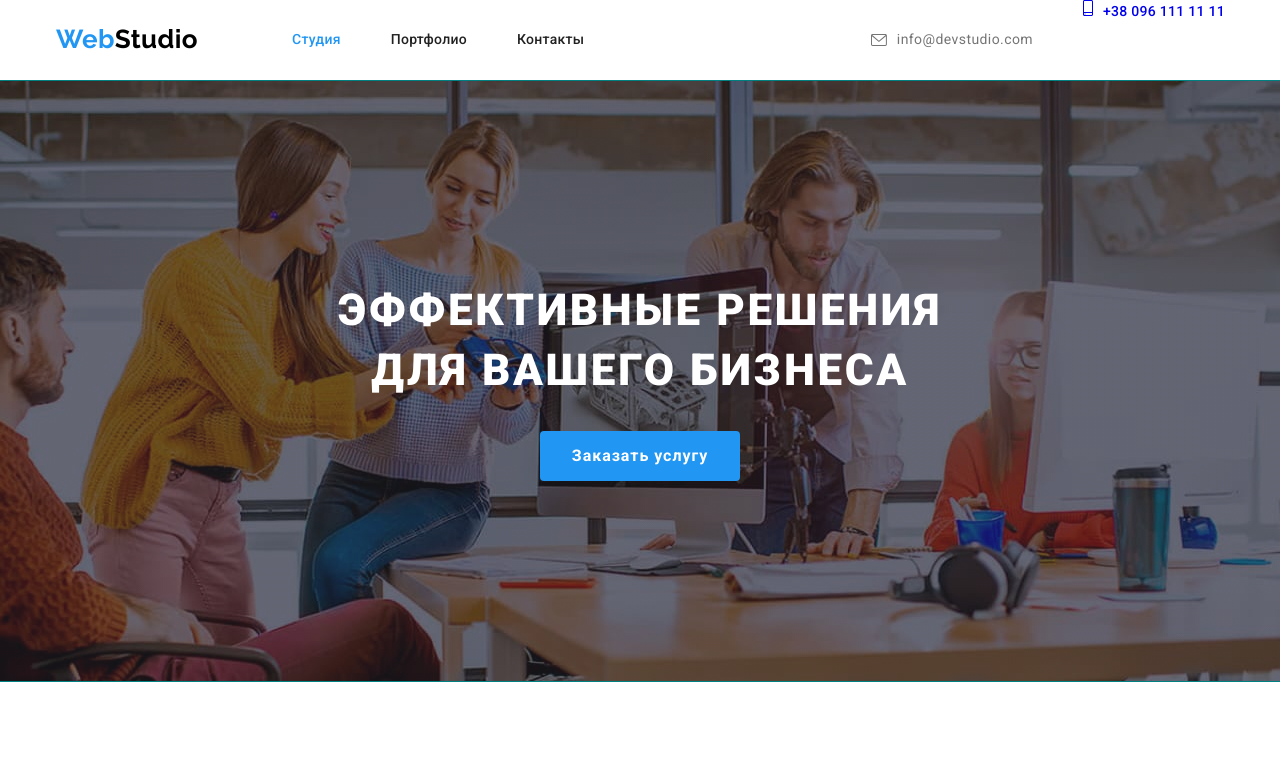
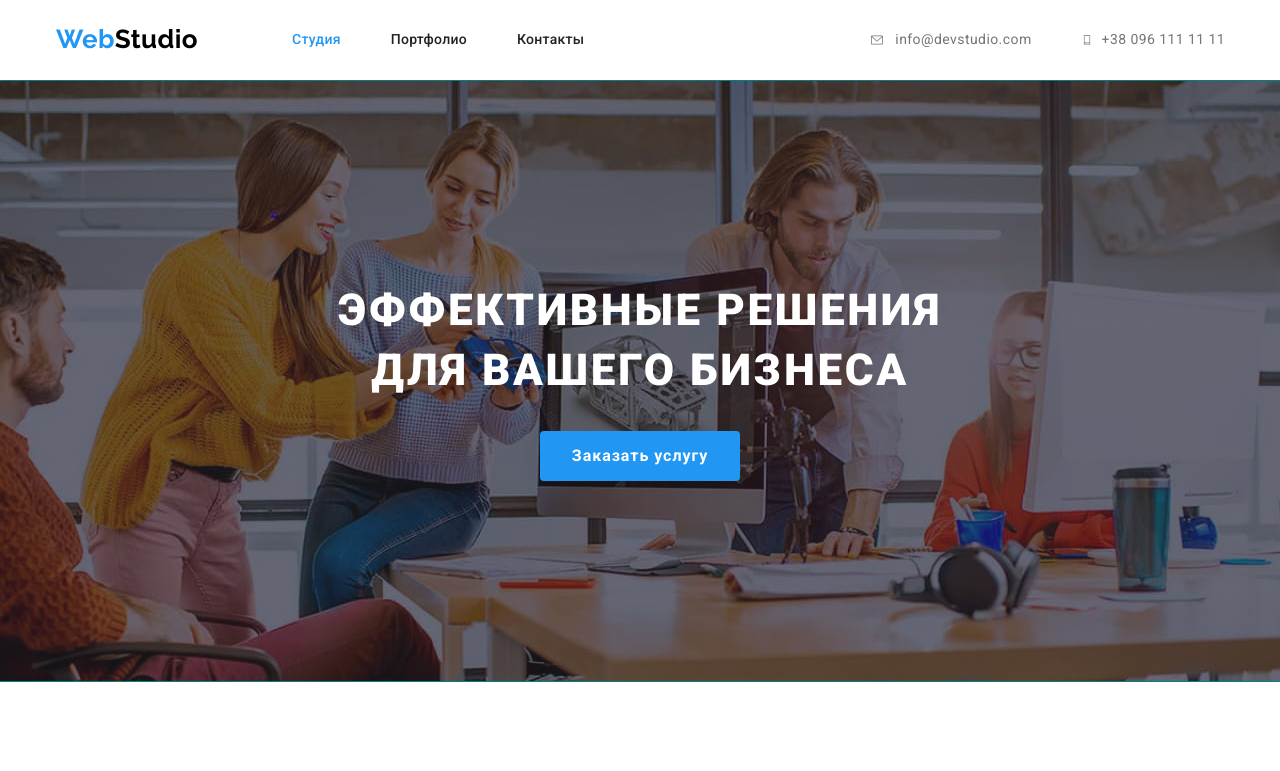
Before and after one commit to HalynaSinko/goit-markup-hw-04, a plain HTML site: page index.html in a window 1280 px wide. Shown: the top 771 px of the page. Drawn offline with nearby package versions, Linux system fonts and the light colour scheme.

Commit message:
Исправляет название класса

```diff
--- a/index.html
+++ b/index.html
@@ -40,7 +40,7 @@
             </svg>info@devstudio.com</a>
         </li>
         <li class="item">
-          <a class="contact link" href="tel:380961111111">
+          <a class="contact-link" href="tel:380961111111">
             <svg class="contact-icon" width="10" height="16">
               <use href="./images/symbol-defs.svg#icon-smartphone"></use>
             </svg>+38 096 111 11 11</a>
```
